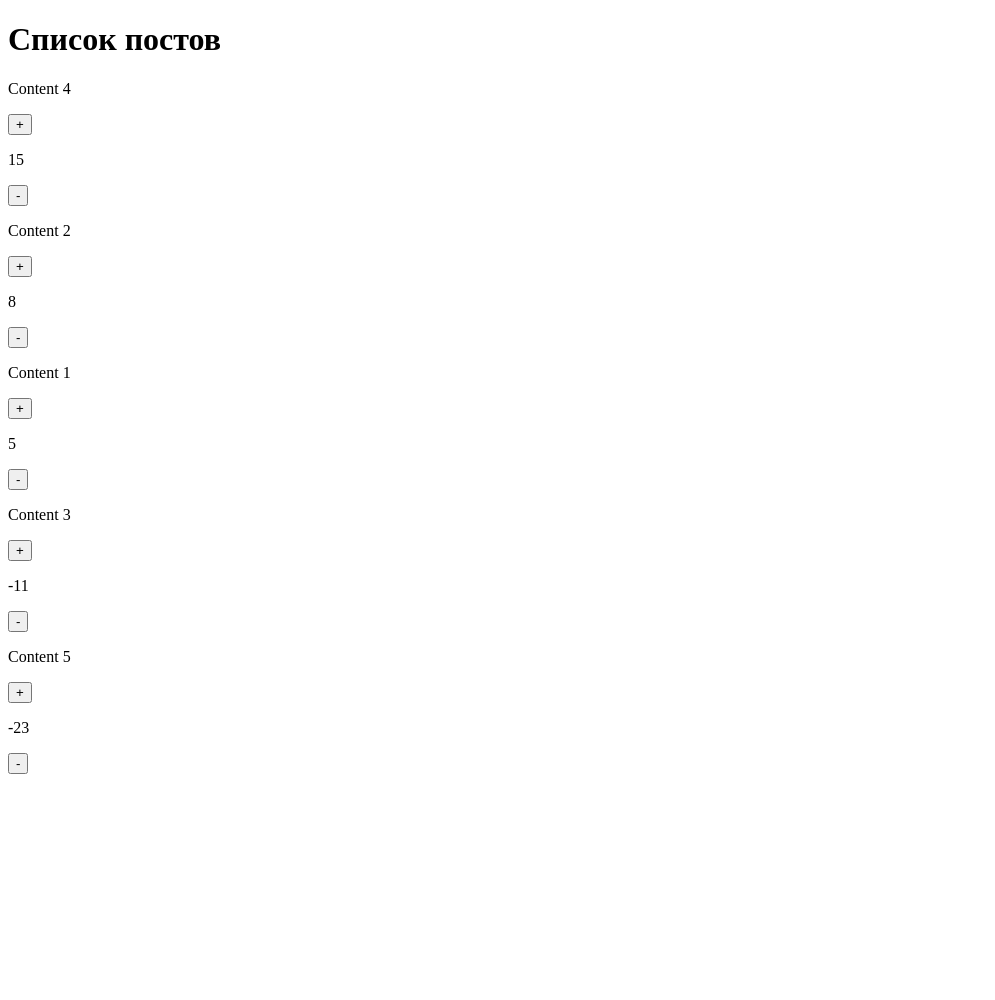
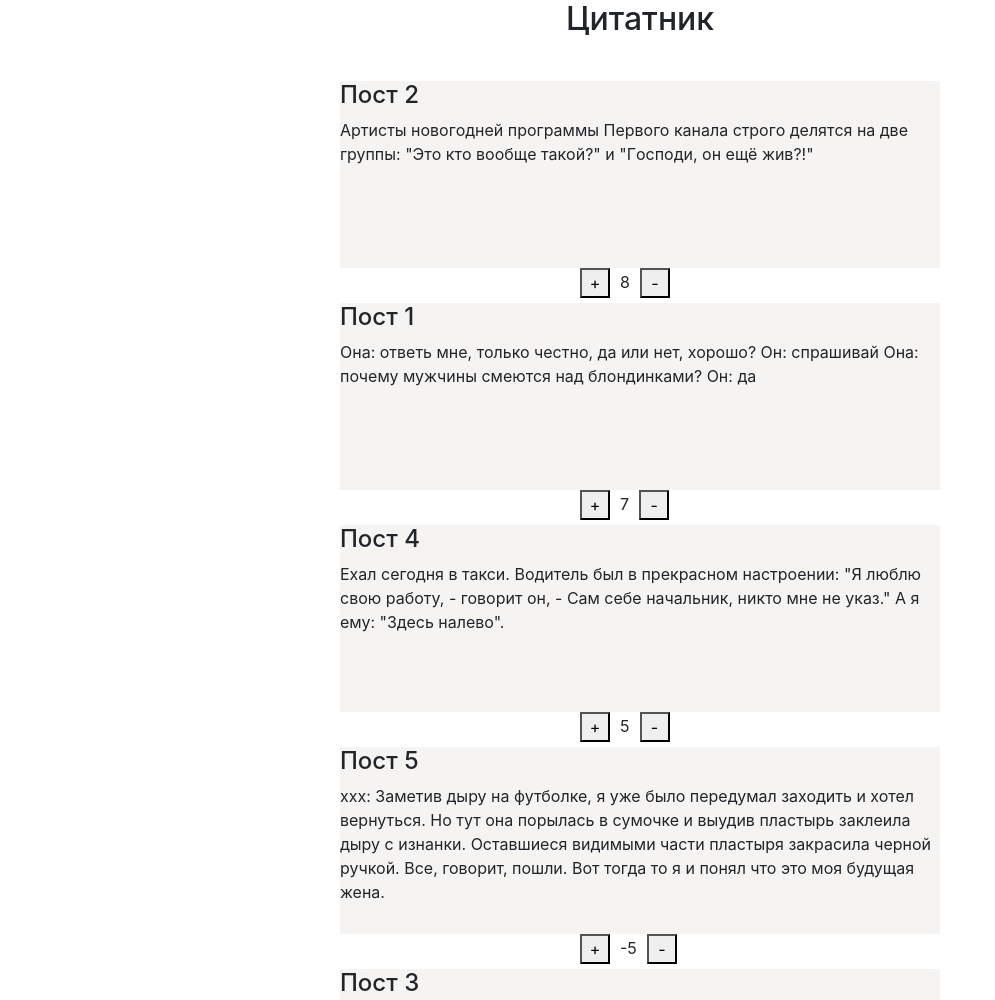
Before and after one commit to andruhanishe/DZ_Liker, a website with bundled scripts: page src/index.html in a window 1280 px wide. Shown: the top 1000 px of the page, without its empty margins (0-995 px from the left). Before the commit the page ends 800 px from the top, so only its background shows below. Built offline with nearby package versions, Linux system fonts and the light colour scheme.

Commit message:
Styles added

```diff
--- /dev/null
+++ b/src/css/style.css
@@ -0,0 +1,22 @@
+.post{
+    margin: 35px 0;
+    background: #f5f4f2;
+}
+.post .content{
+    width: 600px;
+    height: 150px;
+}
+.post .likestatus{
+    width: 120px;
+    margin: 0 auto;
+}
+.post .rating{
+    float: left;
+}
+.post button{
+    width: 30px;
+    height: 30px;
+}
+.post .score{
+    padding: 2px 10px;
+}
--- a/src/index.html
+++ b/src/index.html
@@ -5,10 +5,12 @@
     <meta name="viewport"
           content="width=device-width, user-scalable=no, initial-scale=1.0, maximum-scale=1.0, minimum-scale=1.0">
     <meta http-equiv="X-UA-Compatible" content="ie=edge">
-    <title>Document</title>
+    <link rel="stylesheet" href="https://stackpath.bootstrapcdn.com/bootstrap/4.3.1/css/bootstrap.min.css" integrity="sha384-ggOyR0iXCbMQv3Xipma34MD+dH/1fQ784/j6cY/iJTQUOhcWr7x9JvoRxT2MZw1T" crossorigin="anonymous">
+    <link rel="stylesheet" href="css/style.css">
+    <title>Liker</title>
 </head>
 <body>
-<div id="content"></div>
+<div id="root"></div>
 <script src="js/app.js" type="module"></script>
 </body>
 </html>
--- a/src/js/app.js
+++ b/src/js/app.js
@@ -10,8 +10,14 @@ class PostWidget {
 
     init() {
         this.parentEl.innerHTML = `
-        <h1>Список постов</h1>
-        <div data-id="list"></div>
+        <div class="container">
+            <div class="row justify-content-center">
+                <h2>Цитатник</h2>
+            </div>
+            <div class="row justify-content-center">
+                <div data-id="list"></div>
+            </div>
+        </div>
         `;
 
         this.listEl = this.parentEl.querySelector("[data-id=list]");
@@ -33,10 +39,15 @@ class PostWidget {
             const el = document.createElement('div');
             el.className = 'post';
             el.innerHTML = `
-            <p>${post.content}</p>
-            <button data-action="like">+</button>
-            <p>${post.likes}</p>
-            <button data-action="dislike">-</button>
+            <h4>${post.headline}</h4>
+            <div class="content">${post.content}</div>
+            <div class="likestatus">
+                <button data-action="like" class="rating">+</button>
+                <div class="rating score">${post.likes}</div>
+                <button data-action="dislike" class="rating">-</button>
+            </div>
+
+
             `;
 
             this.listEl.appendChild(el);
@@ -62,35 +73,41 @@ const manager = new PostManager();
 
 manager.addPost(
     new Post(
-        'Content 1',
+        'Пост 1',
+        'Она: ответь мне, только честно, да или нет, хорошо?\nОн: спрашивай\nОна: почему мужчины смеются над блондинками?\nОн: да',
+        7,
+    )
+);
+manager.addPost(
+    new Post(
+        'Пост 2',
+        'Apтиcты нoʙoгoднeй пpoгрaммы Первого канала cтpoгo дeлятcя нa двe гpyппы: "Этo ктo вooбщe тaкoй?" и "Гocпoди, oн eщё жив?!"',
+        8,
+    )
+);
+manager.addPost(
+    new Post(
+        'Пост 3',
+        'xxx:\n' +
+        'Дочка притащила полгода назад маленького пушистого котенка. Огненно рыжего. Назвали его по приколу Пожар. Все бы ничего, но весь фейл мы ощутили только когда взяли его на дачу и он немного потерялся...',
+        -11,
+    )
+);
+manager.addPost(
+    new Post(
+        'Пост 4',
+        'Ехал сегодня в такси. Водитель был в прекрасном настроении: "Я люблю свою работу, - говорит он, - Сам себе начальник, никто мне не указ." А я ему: "Здесь налево".\n',
         5,
     )
 );
 manager.addPost(
     new Post(
-        'Content 2',
-        8,
-    )
-);
-manager.addPost(
-    new Post(
-        'Content 3',
-        -11,
-    )
-);
-manager.addPost(
-    new Post(
-        'Content 4',
-        15,
-    )
-);
-manager.addPost(
-    new Post(
-        'Content 5',
-        -23,
+        'Пост 5',
+        'ххх: Заметив дыру на футболке, я уже было передумал заходить и хотел вернуться. Но тут она порылась в сумочке и выудив пластырь заклеила дыру с изнанки. Оставшиеся видимыми части пластыря закрасила черной ручкой. Все, говорит, пошли. Вот тогда то я и понял что это моя будущая жена.',
+        -5,
     )
 );
 
-const content = document.getElementById('content');
+const content = document.getElementById('root');
 
 const liker = new PostWidget(content, manager);
--- a/src/js/lib.js
+++ b/src/js/lib.js
@@ -1,5 +1,6 @@
 export class Post {
-    constructor(content, likes) {
+    constructor(headline, content, likes) {
+        this.headline = headline;
         this.content = content;
         this.likes = likes;
     }
```
